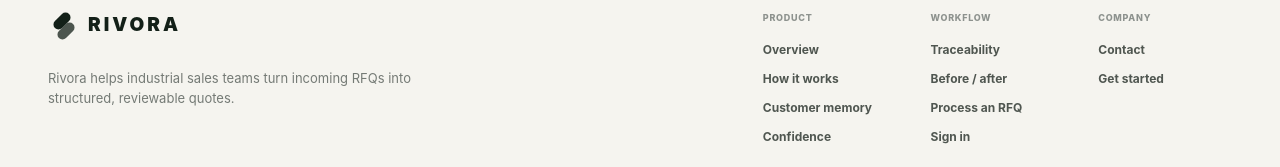
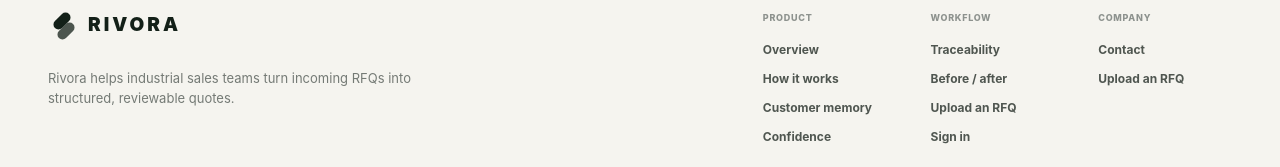
Before and after one commit to miromnb-coder/Rivora, a Next.js app: page / in a window 1280 px wide. Shown: the part 7422-7589 px from the top of the page. Built offline with nearby package versions, Linux system fonts and the light colour scheme.

Commit message:
Align footer CTAs with conversion flow

```diff
--- a/components/marketing/MarketingFooter.tsx
+++ b/components/marketing/MarketingFooter.tsx
@@ -27,14 +27,14 @@ export function MarketingFooter() {
               <span>Workflow</span>
               <a href="#ai-extraction">Traceability</a>
               <a href="#before-after">Before / after</a>
-              <Link href="/app/upload">Process an RFQ</Link>
+              <Link href="/app/upload">Upload an RFQ</Link>
               <Link href="/login">Sign in</Link>
             </div>
 
             <div>
               <span>Company</span>
               <a href="mailto:hello@rivora.fi">Contact</a>
-              <a href="#pricing">Get started</a>
+              <a href="#pricing">Upload an RFQ</a>
             </div>
           </div>
         </div>
```
